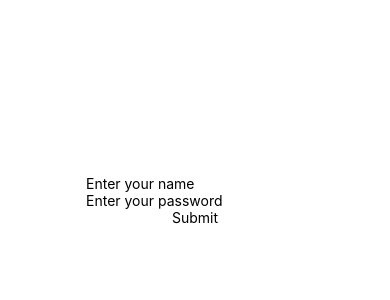
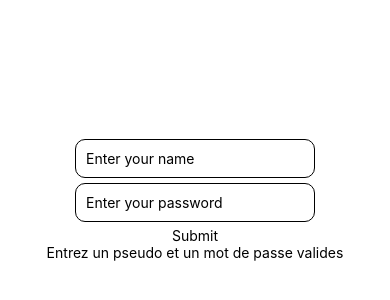
Before and after one commit to Adrien-GOGOIS/Forms-react-native, a React Native app: screen / in a window 390 px wide. Shown: the part 222-522 px from the top of the page. Built offline with nearby package versions, Linux system fonts and the light colour scheme.

Commit message:
Submit to validate psw and username length and display message

```diff
--- a/App.js
+++ b/App.js
@@ -1,20 +1,45 @@
-// import { StatusBar } from "expo-status-bar";
+import { StatusBar } from "expo-status-bar";
 import { StyleSheet, Text, View, SafeAreaView } from "react-native";
 import { TouchableOpacity, TextInput } from "react-native";
+import { useState } from "react";
 
 export default function App() {
+  const [username, setUsername] = useState("");
+  const [password, setPassword] = useState("");
+  const [validation, setValidation] = useState(false);
+
   const handleSubmit = () => {
-    console.log("SUBMITTED");
+    if (username.length > 5 && password.length > 5) {
+      setValidation(true);
+    }
   };
 
   return (
     <SafeAreaView style={styles.container}>
-      <TextInput placeholder="Enter your name" />
-      <TextInput placeholder="Enter your password" secureTextEntry />
+      <TextInput
+        style={styles.input}
+        placeholder="Enter your name"
+        onChangeText={setUsername}
+      />
+      <TextInput
+        style={styles.input}
+        placeholder="Enter your password"
+        secureTextEntry
+        onChangeText={setPassword}
+      />
       <TouchableOpacity onPress={handleSubmit}>
         <Text>Submit</Text>
       </TouchableOpacity>
-      {/* <StatusBar style="auto" /> */}
+      {validation ? (
+        <View>
+          <Text>Formulaire soumis</Text>
+        </View>
+      ) : (
+        <View>
+          <Text>Entrez un pseudo et un mot de passe valides</Text>
+        </View>
+      )}
+      <StatusBar style="auto" />
     </SafeAreaView>
   );
 }
@@ -30,5 +55,7 @@ const styles = StyleSheet.create({
   input: {
     borderWidth: 1,
     borderRadius: 10,
+    marginBottom: 5,
+    padding: 10,
   },
 });
```
